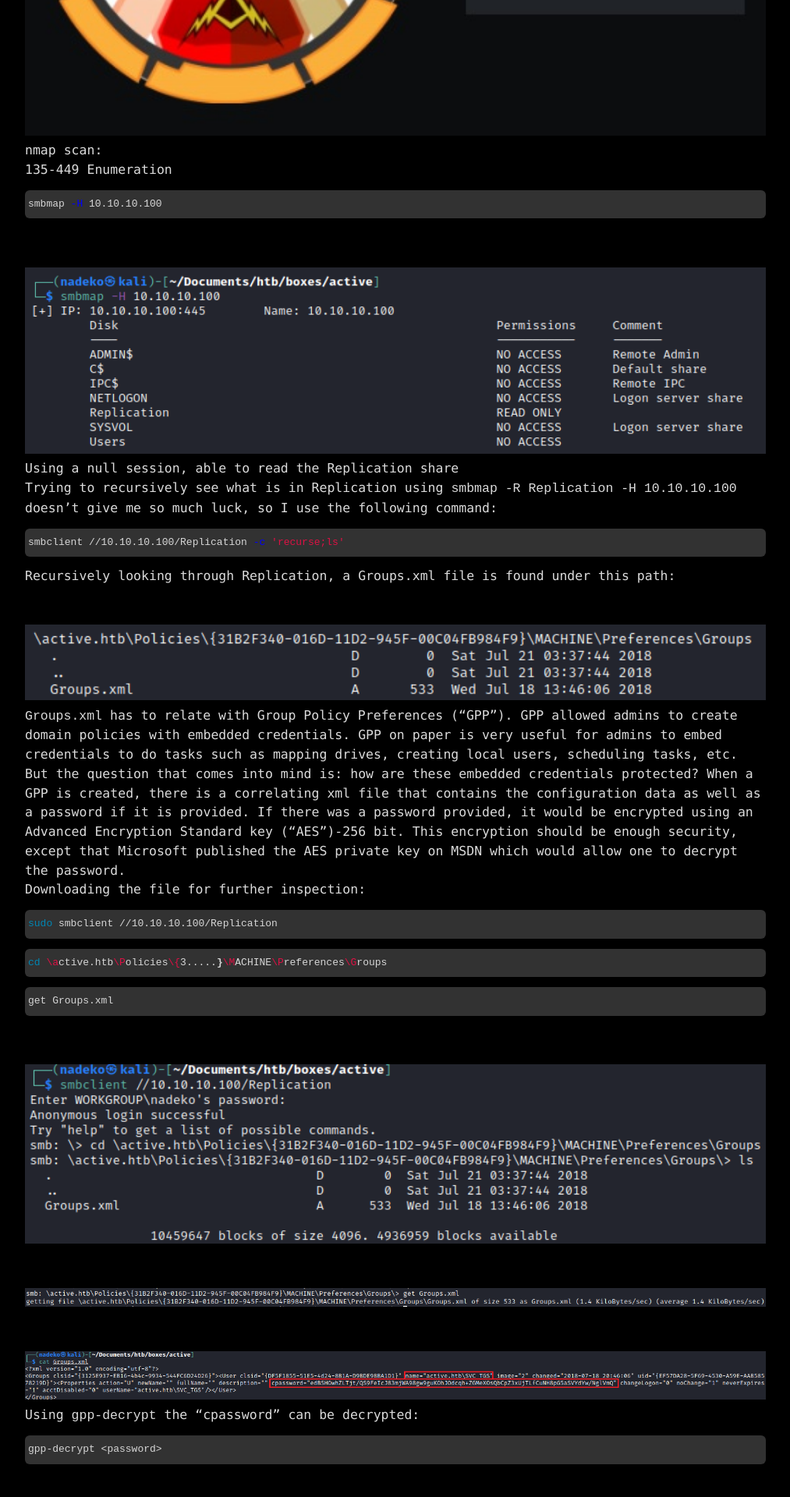
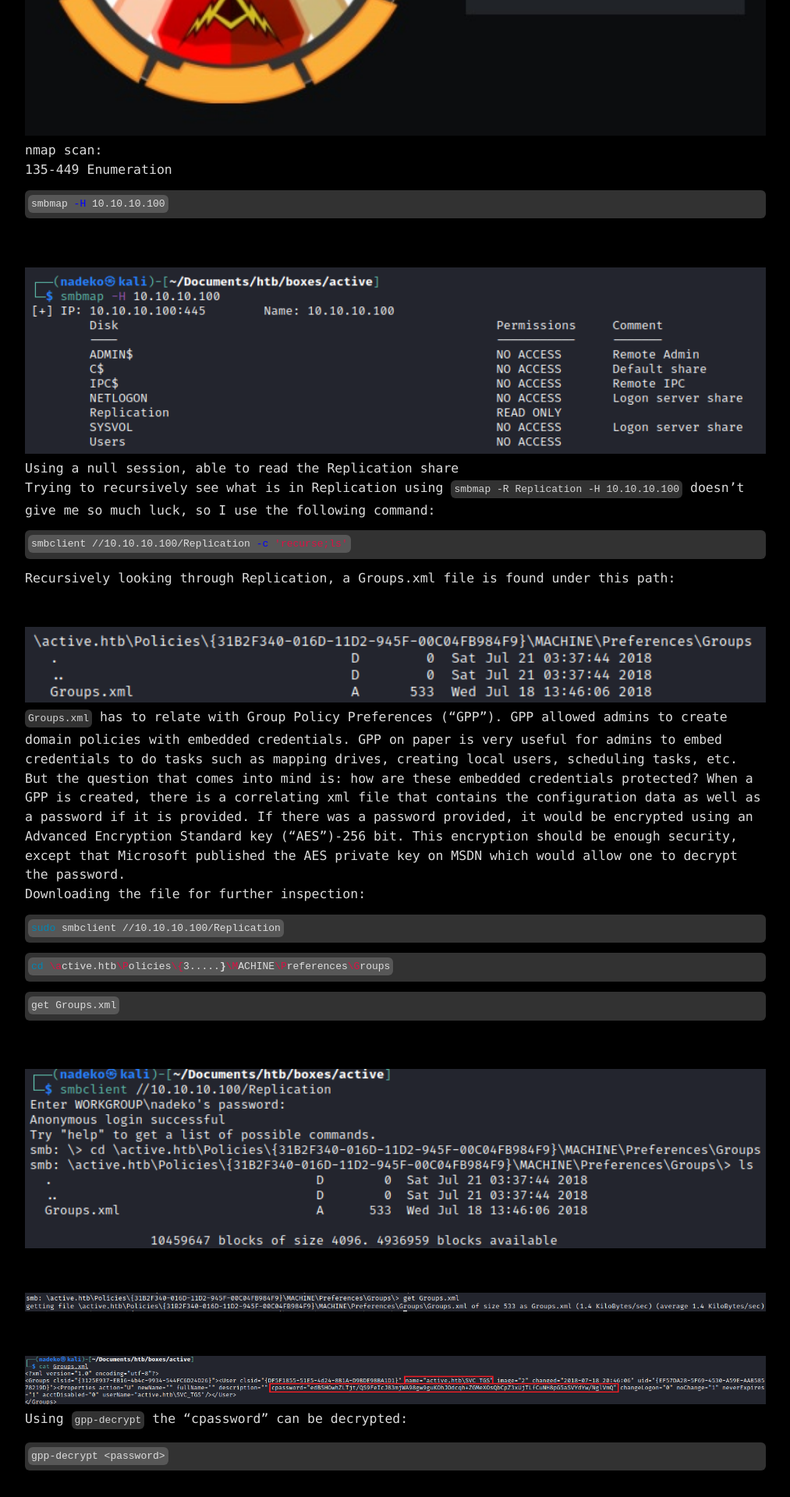
Before and after one commit to notbricey/brisee.github.io, a Jekyll site: the page built from _posts/2021-01-04-htb-active.md, in a window 1280 px wide. Shown: the part 542-2462 px from the top of the page at 78% size, without its empty margins (133-1146 px from the left). Built offline with Jekyll 4.4.1, drawn with Linux system fonts in a browser that asks for light colours.

Commit message:
Update base.scss

```diff
--- a/_sass/base.scss
+++ b/_sass/base.scss
@@ -65,7 +65,7 @@ footer { margin-bottom: 20px; }
 .menu ul li a { text-decoration: none;  color: $text-color; }
 .menu ul li a:hover { text-decoration: none; color: $background-color; background-color: $base-color; }
 
-.code { background-color: rgba(192,192,192,0.9);  border: none; border-radius: 6px; padding: 4px;  overflow:auto;  font-size: 13px; color: rgba(255,255,255,0.8);  line-height: 2.2 !important; }
+code { background-color: rgba(192,192,192,0.26);  border: none; border-radius: 6px; padding: 4px;  overflow:auto;  font-size: 13px; color: rgba(255,255,255,0.8);  line-height: 2.2 !important; }
 
 /**
  * Form
```
